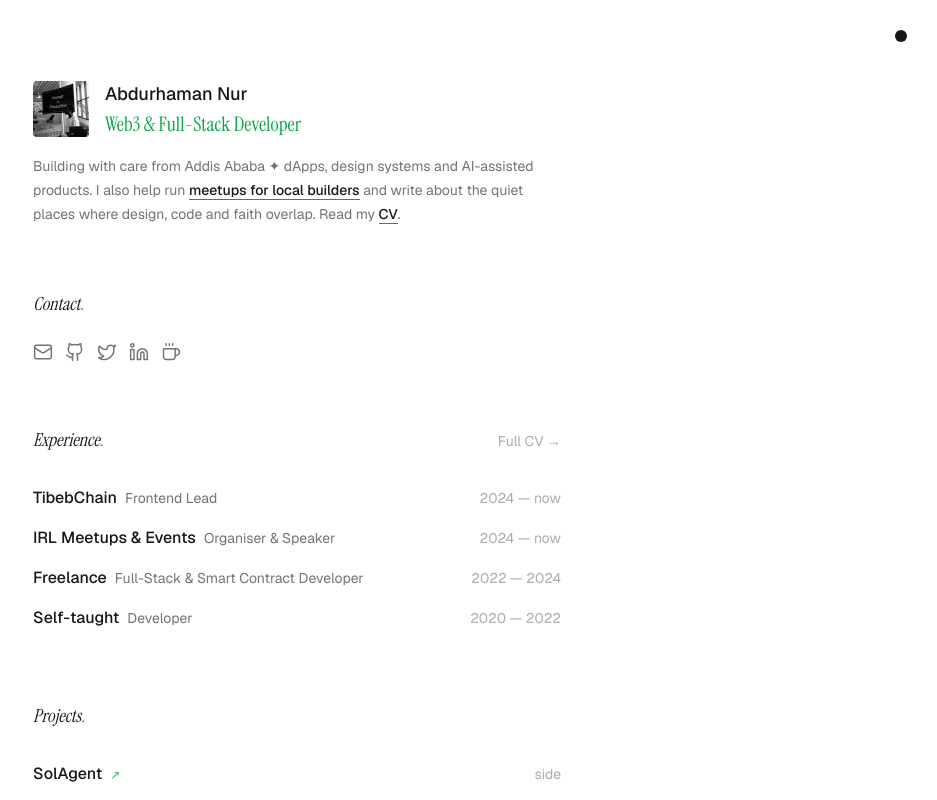
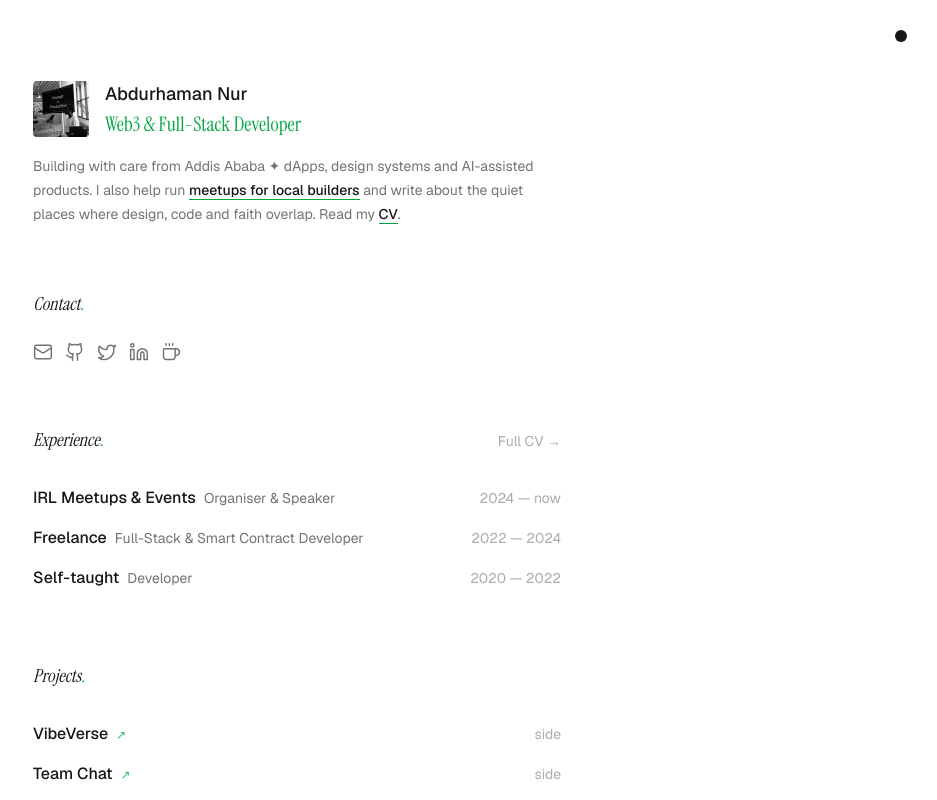
Before and after one commit to abdunur-dev/portfolio--qm, a Next.js app: page / in a window 1280 px wide. Shown: the top 800 px of the page, without its empty margins (343-1280 px from the left). Built offline with nearby package versions, Linux system fonts and the light colour scheme; no server answers; the database is empty.

Commit message:
fix: remove TibebChain from CV experience and display only 3 featured projects (VibeVerse, Team Chat, Base Link) on home page

```diff
--- a/app/cv/page.tsx
+++ b/app/cv/page.tsx
@@ -21,11 +21,7 @@ export const metadata: Metadata = {
 }
 
 const cvProjects: CvEntry[] = [
-  {
-    range: "2024 — now",
-    title: "TibebChain",
-    desc: "An NFT publishing platform giving African creators a self-serve way to mint, distribute, and monetize their work on-chain.",
-  },
+
   {
     range: "2024",
     title: "VibeVerse",
--- a/app/page.tsx
+++ b/app/page.tsx
@@ -55,7 +55,15 @@ export default async function HomePage() {
         <Section>
           <SectionTitle>Projects</SectionTitle>
           <div className="flex flex-col">
-            {projects.slice(0, 5).map((p, i) => (
+            {(() => {
+              const selectedTitles = ["VibeVerse", "Team Chat", "Base Link"]
+              const featuredProjects = selectedTitles
+                .map((title) => projects.find((p) => p.title.toLowerCase() === title.toLowerCase()))
+                .filter(Boolean) as typeof projects
+
+              const displayList = featuredProjects.length > 0 ? featuredProjects : projects.slice(0, 3)
+
+              return displayList.map((p, i) => (
                 <Row
                   key={p.title + p.year}
                   index={i}
@@ -63,7 +71,8 @@ export default async function HomePage() {
                   title={p.title}
                   meta={<span className="block max-w-[14rem] truncate sm:max-w-xs">{p.kind}</span>}
                 />
-            ))}
+              ))
+            })()}
           </div>
           <MoreLink href="/all">View all</MoreLink>
         </Section>
--- a/lib/cv-data.ts
+++ b/lib/cv-data.ts
@@ -11,12 +11,7 @@ export type CvEntry = {
 }
 
 export const experience: CvEntry[] = [
-  {
-    range: "2024 — now",
-    title: "TibebChain",
-    org: "Frontend Lead",
-    desc: "Leading the frontend for an NFT publishing platform built for African creators. Smart-contract integration on Base & Scroll, design system, marketplace UX, and creator onboarding flows.",
-  },
+
   {
     range: "2024 — now",
     title: "IRL Meetups & Events",
```
Lines whose indentation alone changed are shown as unchanged.
